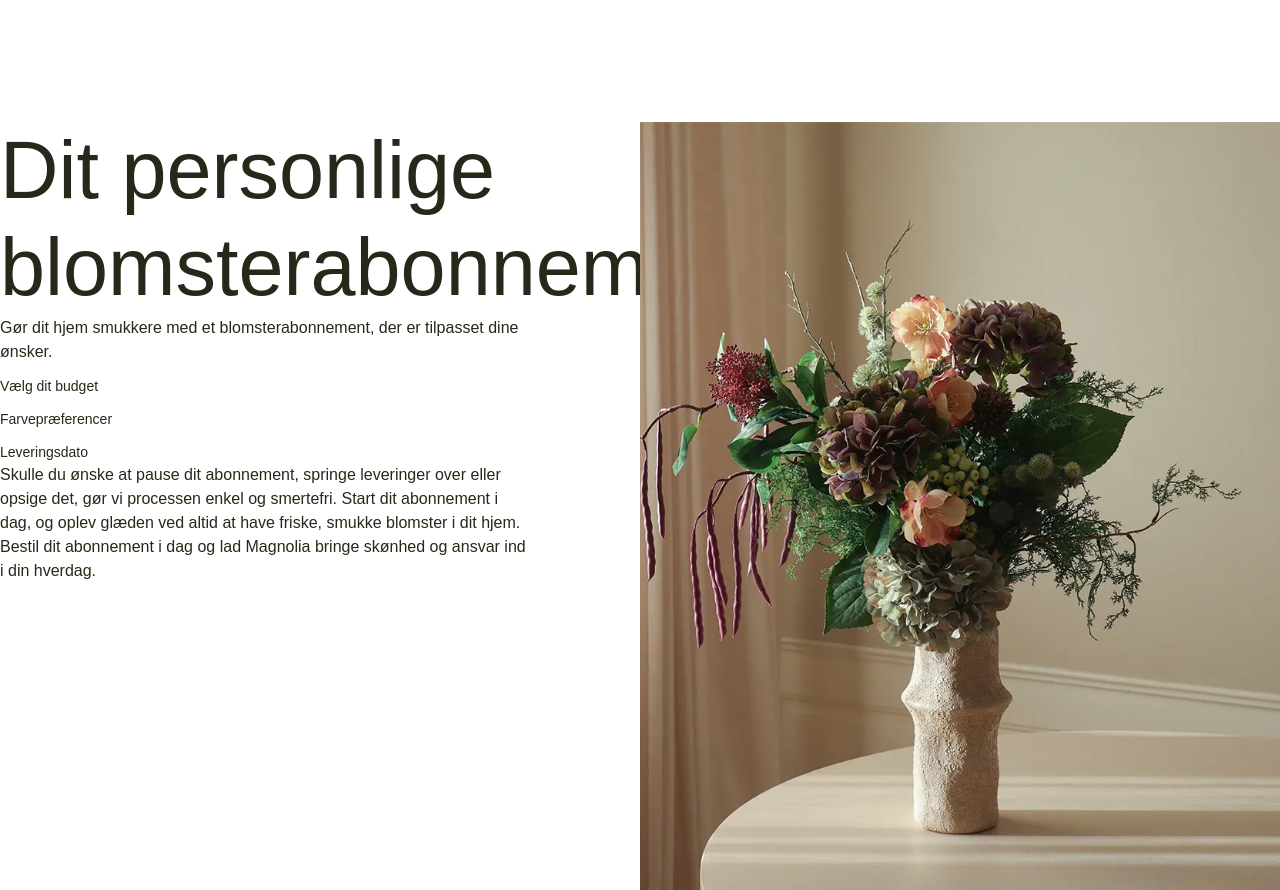
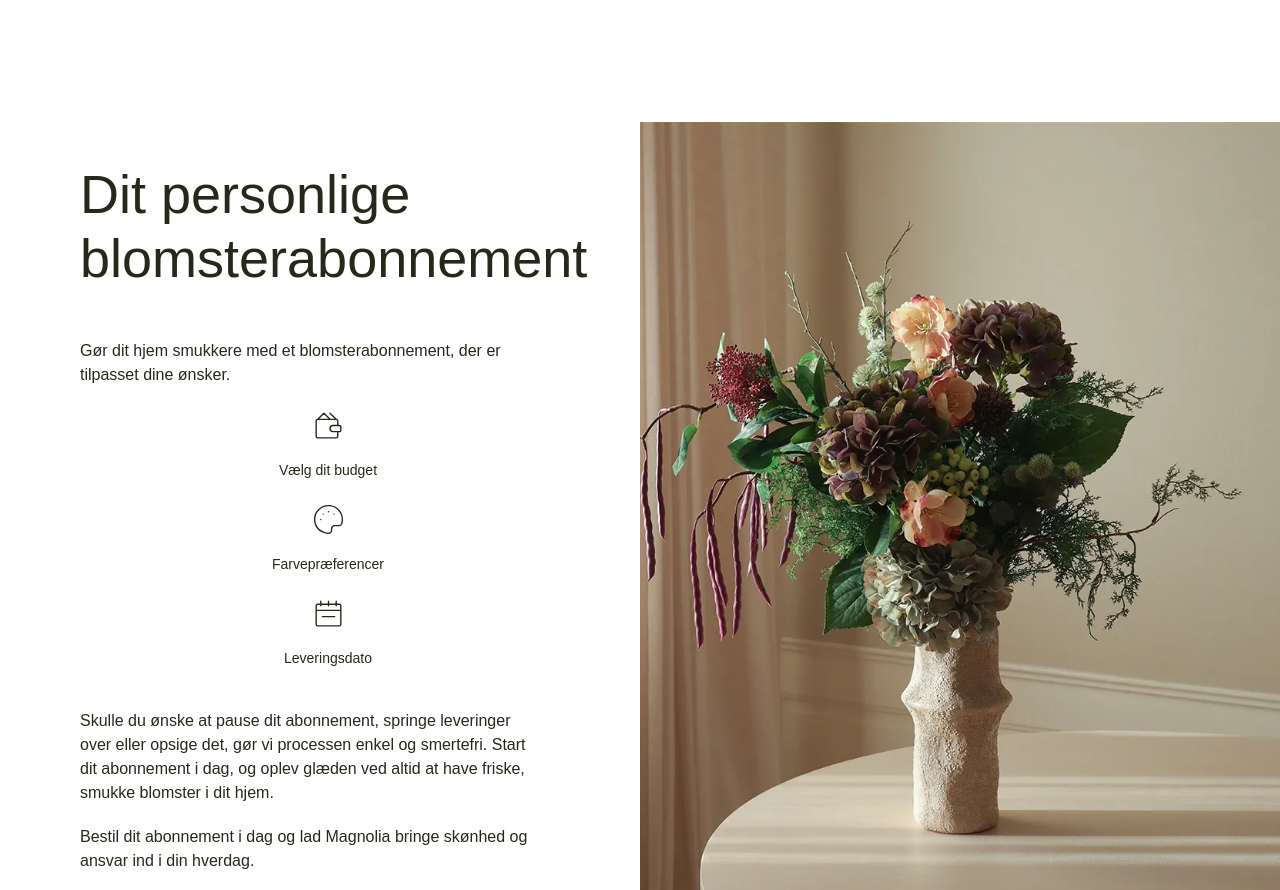
Before and after one commit to linekofod/magnolia, an Astro site: page / in a window 1280 px wide. Shown: the part 1460-2350 px from the top of the page. Built offline with nearby package versions, Linux system fonts and the light colour scheme; Astro itself is replaced by a stand-in of ours; grey boxes are pictures that could not be loaded; a web font is replaced by a local one.

Commit message:
skræddersy dit abonnement

```diff
--- a/src/pages/index.astro
+++ b/src/pages/index.astro
@@ -75,40 +75,106 @@ import index5 from "/public/imgs/index/index5.webp";
   <!-- VORES BUKETTER -->
 
   <!-- SKRÆDDERSY DIT ABONNOMENT -->
-  <section class="mx-auto grid grid-cols-1 md:grid-cols-2 mt-10 text-grøn-700">
+  <section class="grid grid-cols-1 md:grid-cols-2 text-grøn-700">
     <!-- Venstre side med tekst -->
-    <div class="p-6 md:pl-10 lg:pl-20 mr-4xl">
-      <h1 class="font-headline text-headline1_lg mt-6">
+    <div class="ml-2xl">
+      <h1 class="font-headline text-headline2_lg mt-ml">
         Dit personlige blomsterabonnement
       </h1>
 
-      <p class="text-body_lg font-light mt-4">
-        Gør dit hjem smukkere med et blomsterabonnement, der er tilpasset dine
-        ønsker.
+      <div class="mt-lg">
+        <p class="text-body_lg font-light mt-s">
+          Gør dit hjem smukkere med et blomsterabonnement, der er <br /> tilpasset
+          dine ønsker.
         </p>
-      <div>
-        <!-- Ikoner og tekst -->
-        <p class="text-body_s font-light mt-2xs flex items-center">
-          <span class="mr-2"></span> Vælg dit budget
+
+        <!-- Ikoner -->
+
+        <!-- budget -->
+        <div class="flex-col flex justify-center items-center mt-s -ml-xl">
+          <svg
+            class="w-[37px] h-[37px] text-gray-800 dark:text-white"
+            aria-hidden="true"
+            xmlns="http://www.w3.org/2000/svg"
+            width="24"
+            height="24"
+            fill="none"
+            viewBox="0 0 24 24"
+          >
+            <path
+              stroke="currentColor"
+              stroke-linecap="round"
+              stroke-linejoin="round"
+              stroke-width="0.9"
+              d="M17 8H5m12 0a1 1 0 0 1 1 1v2.6M17 8l-4-4M5 8a1 1 0 0 0-1 1v10a1 1 0 0 0 1 1h12a1 1 0 0 0 1-1v-2.6M5 8l4-4 4 4m6 4h-4a2 2 0 1 0 0 4h4a1 1 0 0 0 1-1v-2a1 1 0 0 0-1-1Z"
+            ></path>
+          </svg>
+
+          <p class="text-body_s font-light mt-xs mb-s">
+            <span class=""></span> Vælg dit budget
           </p>
-        <p class="text-body_s font-light mt-2xs flex items-center">
-          <span class="mr-2"></span> Farvepræferencer
+
+          <!-- Farver-->
+
+          <svg
+            class="w-[37px] h-[37px] text-gray-800 dark:text-white"
+            aria-hidden="true"
+            xmlns="http://www.w3.org/2000/svg"
+            width="24"
+            height="24"
+            fill="none"
+            viewBox="0 0 24 24"
+          >
+            <path
+              stroke="currentColor"
+              stroke-linecap="round"
+              stroke-linejoin="round"
+              stroke-width="0.9"
+              d="M12 7h.01m3.486 1.513h.01m-6.978 0h.01M6.99 12H7m9 4h2.706a1.957 1.957 0 0 0 1.883-1.325A9 9 0 1 0 3.043 12.89 9.1 9.1 0 0 0 8.2 20.1a8.62 8.62 0 0 0 3.769.9 2.013 2.013 0 0 0 2.03-2v-.857A2.036 2.036 0 0 1 16 16Z"
+            ></path>
+          </svg>
+
+          <p class="text-body_s font-light mt-xs mb-s">
+            <span class=""></span> Farvepræferencer
           </p>
-        <p class="text-body_s font-light mt-2xs flex items-center">
-          <span class="items-center"></span> Leveringsdato
+
+          <!-- levering -->
+
+          <svg
+            class="w-[37px] h-[37px] text-gray-800 dark:text-white"
+            aria-hidden="true"
+            xmlns="http://www.w3.org/2000/svg"
+            width="24"
+            height="24"
+            fill="none"
+            viewBox="0 0 24 24"
+          >
+            <path
+              stroke="currentColor"
+              stroke-linecap="round"
+              stroke-linejoin="round"
+              stroke-width="0.9"
+              d="M4 10h16M8 14h8m-4-7V4M7 7V4m10 3V4M5 20h14a1 1 0 0 0 1-1V7a1 1 0 0 0-1-1H5a1 1 0 0 0-1 1v12a1 1 0 0 0 1 1Z"
+            ></path>
+          </svg>
+
+          <p class="text-body_s font-light mt-xs mb-s">
+            <span class=""></span> Leveringsdato
           </p>
         </div>
-      <p class="text-body_lg font-light mt-6">
+
+        <p class="text-body_lg font-light mb-s mr-4xl mt-s">
           Skulle du ønske at pause dit abonnement, springe leveringer over eller
-        opsige det, gør vi processen enkel og smertefri. Start dit abonnement i
-        dag, og oplev glæden ved altid at have friske, smukke blomster i dit
+          opsige det, gør vi processen enkel og smertefri. Start dit abonnement
+          i dag, og oplev glæden ved altid at have friske, smukke blomster i dit
           hjem.
         </p>
 
-      <p class="text-body_lg font-light mt-4">
-        Bestil dit abonnement i dag og lad Magnolia bringe skønhed og ansvar ind
-        i din hverdag.
+        <p class="text-body_lg font-light mr-4xl">
+          Bestil dit abonnement i dag og lad Magnolia bringe skønhed og ansvar
+          ind i din hverdag.
         </p>
+      </div>
     </div>
 
     <!-- Højre side med billede -->
```
Lines whose indentation alone changed are shown as unchanged.
